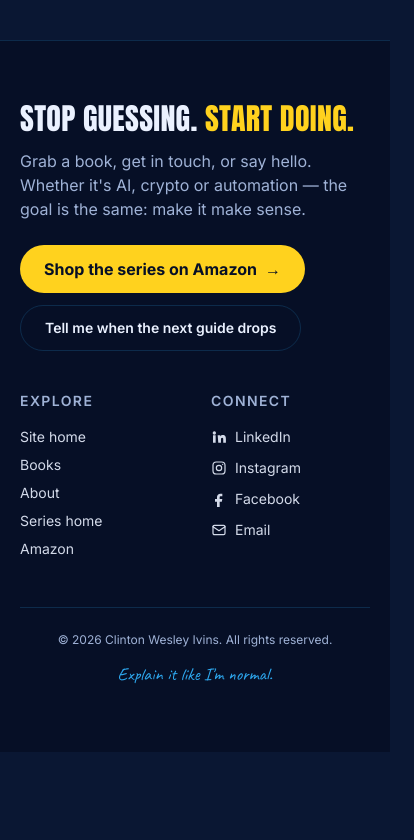
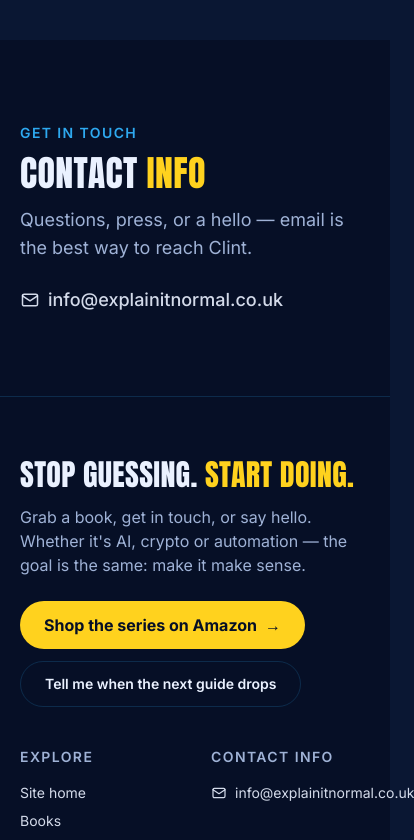
Before and after one commit to clintivins/explainitlikenormal, a Next.js app: page /clint/ in a window 390 px wide. Shown: the part 8580-9420 px from the top of the page, 414 px wide, since content can reach past the window. Before the commit the page ends 9332 px from the top, so only its background shows below. Built offline with nearby package versions, Linux system fonts and the light colour scheme.

Commit message:
Show info@explainitnormal.co.uk in Contact Info
Add a Contact Info section and footer block with the live email as visible text and mailto, using one AUTHOR.email source.

Co-authored-by: Clint Ivins <clintivins@users.noreply.github.com>

```diff
--- a/src/app/page.tsx
+++ b/src/app/page.tsx
@@ -2,6 +2,7 @@ import Nav from "@/components/Nav";
 import Hero from "@/components/Hero";
 import Books from "@/components/Books";
 import About from "@/components/About";
+import Contact from "@/components/Contact";
 import Footer from "@/components/Footer";
 
 export default function Home() {
@@ -12,6 +13,7 @@ export default function Home() {
         <Hero />
         <Books />
         <About />
+        <Contact />
       </main>
       <Footer />
     </>
--- /dev/null
+++ b/src/components/Contact.tsx
@@ -0,0 +1,38 @@
+import { AUTHOR } from "@/lib/books";
+
+export default function Contact() {
+  return (
+    <section id="contact" className="scroll-mt-20 bg-navy-950 py-20">
+      <div className="mx-auto max-w-6xl px-5">
+        <span className="text-sm font-semibold uppercase tracking-widest text-brand-blue">
+          Get in touch
+        </span>
+        <h2 className="display mt-3 text-4xl text-ink sm:text-5xl">
+          Contact <span className="text-brand-yellow">Info</span>
+        </h2>
+        <p className="mt-4 max-w-xl text-lg text-muted">
+          Questions, press, or a hello — email is the best way to reach Clint.
+        </p>
+        <a
+          href={`mailto:${AUTHOR.email}`}
+          className="mt-6 inline-flex items-center gap-2 text-lg font-medium text-ink/90 hover:text-brand-yellow"
+        >
+          <svg
+            viewBox="0 0 24 24"
+            className="h-5 w-5"
+            fill="none"
+            stroke="currentColor"
+            strokeWidth="1.8"
+            strokeLinecap="round"
+            strokeLinejoin="round"
+            aria-hidden="true"
+          >
+            <rect x="3" y="5" width="18" height="14" rx="2" ry="2" />
+            <path d="M3 7l9 6 9-6" />
+          </svg>
+          {AUTHOR.email}
+        </a>
+      </div>
+    </section>
+  );
+}
--- a/src/components/Footer.tsx
+++ b/src/components/Footer.tsx
@@ -6,7 +6,7 @@ export default function Footer() {
   const homeHref = BASE_PATH || "/";
 
   return (
-    <footer id="contact" className="scroll-mt-20 border-t border-white/10 bg-navy-950">
+    <footer className="border-t border-white/10 bg-navy-950">
       <div className="mx-auto max-w-6xl px-5 py-16">
         <div className="grid gap-10 md:grid-cols-[1.4fr_1fr]">
           <div>
@@ -27,7 +27,7 @@ export default function Footer() {
               <span aria-hidden="true">→</span>
             </a>
             <a
-              href="mailto:info@explainitnormal.co.uk?subject=Next%20guide%20please"
+              href={`mailto:${AUTHOR.email}?subject=Next%20guide%20please`}
               className="mt-3 inline-flex items-center gap-2 rounded-full border border-white/20 px-6 py-3 text-sm font-semibold text-ink transition-colors hover:bg-white/5"
             >
               Tell me when the next guide drops
@@ -74,6 +74,32 @@ export default function Footer() {
             </div>
             <div>
               <h3 className="font-semibold uppercase tracking-widest text-muted">
+                Contact Info
+              </h3>
+              <ul className="mt-4 space-y-2">
+                <li>
+                  <a
+                    href={`mailto:${AUTHOR.email}`}
+                    className="inline-flex items-center gap-2 text-ink/90 hover:text-brand-yellow"
+                  >
+                    <svg
+                      viewBox="0 0 24 24"
+                      className="h-4 w-4"
+                      fill="none"
+                      stroke="currentColor"
+                      strokeWidth="1.8"
+                      strokeLinecap="round"
+                      strokeLinejoin="round"
+                      aria-hidden="true"
+                    >
+                      <rect x="3" y="5" width="18" height="14" rx="2" ry="2" />
+                      <path d="M3 7l9 6 9-6" />
+                    </svg>
+                    {AUTHOR.email}
+                  </a>
+                </li>
+              </ul>
+              <h3 className="mt-8 font-semibold uppercase tracking-widest text-muted">
                 Connect
               </h3>
               <ul className="mt-4 space-y-2">
@@ -139,7 +165,7 @@ export default function Footer() {
                 </li>
                 <li>
                   <a
-                    href="mailto:info@explainitnormal.co.uk"
+                    href={`mailto:${AUTHOR.email}`}
                     className="inline-flex items-center gap-2 text-ink/90 hover:text-brand-yellow"
                   >
                     <svg
--- a/src/lib/books.ts
+++ b/src/lib/books.ts
@@ -15,6 +15,7 @@ export type Book = {
 export const AUTHOR = {
   name: "Clinton Wesley Ivins",
   series: "Explain It Like I'm Normal",
+  email: "info@explainitnormal.co.uk",
   // Browse series via a live title; prefer homepage CTAs for organic push.
   amazonAuthorUrl: "https://www.amazon.co.uk/dp/B0HJJV1L3H",
 };
```
